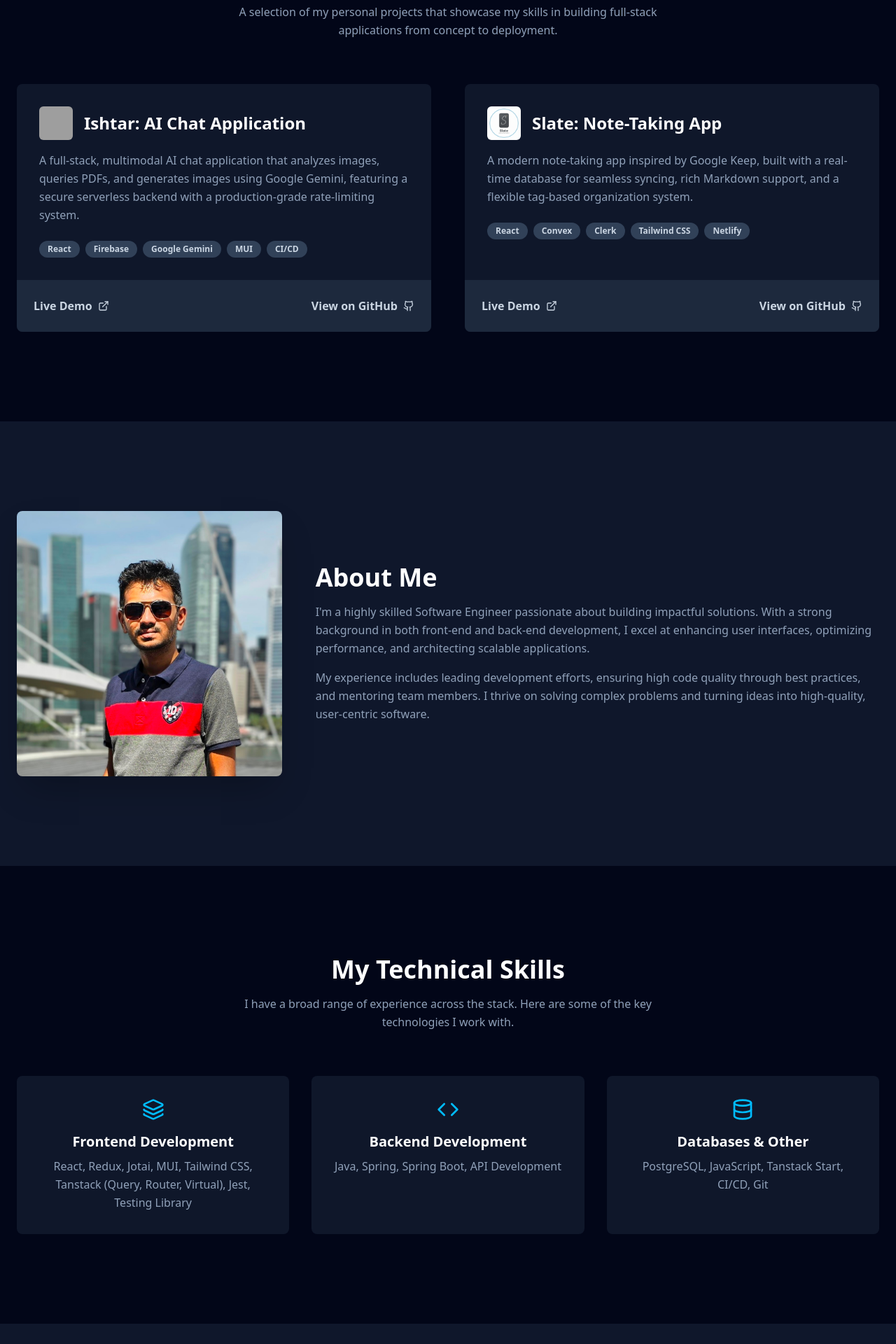
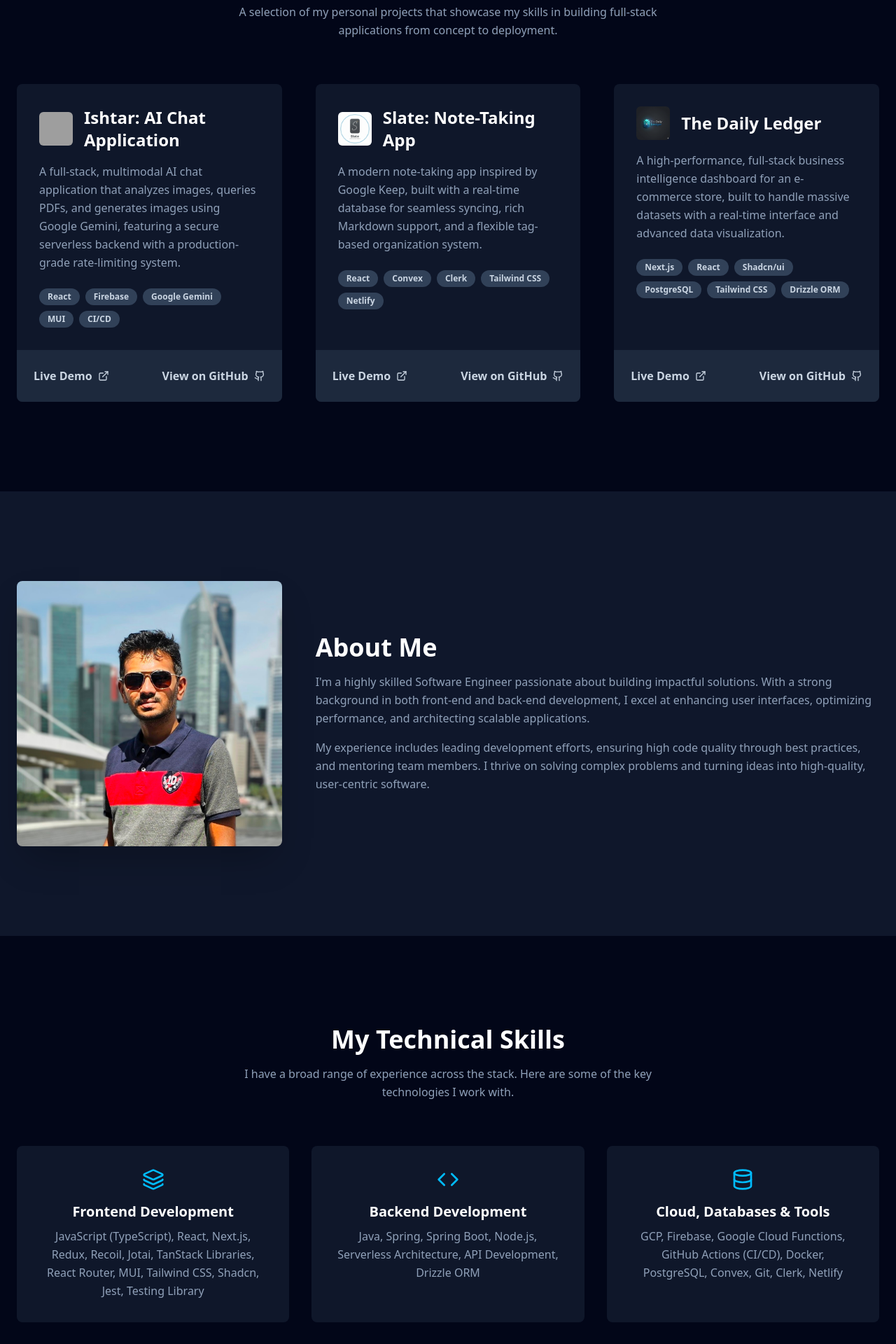
Before and after one commit to nunnarivu-labs/johnson-abraham.github.io, a React (Vite) app: page / in a window 1280 px wide. Shown: the part 980-2900 px from the top of the page at 70% size. Built offline with nearby package versions, Linux system fonts and the light colour scheme; grey boxes are pictures that could not be loaded.

Commit message:
new project added and updated skills

```diff
--- a/src/App.tsx
+++ b/src/App.tsx
@@ -12,6 +12,7 @@ import { intervalToDuration } from "date-fns";
 
 import ishtarLogo from "./assets/ishtar-logo.png";
 import slateLogo from "./assets/slate-logo.png";
+import dailyLedgerLogo from "./assets/the-daily-ledger-logo.png";
 import profilePhoto from "./assets/profile-photo.jpg";
 import heroBackground from "./assets/hero-background.jpg";
 
@@ -90,7 +91,7 @@ export default function App() {
               </p>
             </div>
 
-            <div className="grid md:grid-cols-2 gap-12">
+            <div className="grid lg:grid-cols-3 gap-12 justify-center">
               <div className="bg-slate-800/50 rounded-lg overflow-hidden flex flex-col group">
                 <div className="p-8 flex-grow">
                   <div className="flex items-center gap-4 mb-4">
@@ -180,6 +181,52 @@ export default function App() {
                   </a>
                 </div>
               </div>
+              <div className="bg-slate-800/50 rounded-lg overflow-hidden flex flex-col group">
+                <div className="p-8 flex-grow">
+                  <div className="flex items-center gap-4 mb-4">
+                    <img
+                      src={dailyLedgerLogo}
+                      alt="The Daily Ledger Logo"
+                      className="h-12 w-12 rounded-md"
+                    />
+                    <h3 className="text-2xl font-bold text-white">
+                      The Daily Ledger
+                    </h3>
+                  </div>
+                  <p className="text-slate-400 mb-6">
+                    A high-performance, full-stack business intelligence
+                    dashboard for an e-commerce store, built to handle massive
+                    datasets with a real-time interface and advanced data
+                    visualization.
+                  </p>
+                  <div className="flex flex-wrap gap-2">
+                    <span className="tech-tag">Next.js</span>
+                    <span className="tech-tag">React</span>
+                    <span className="tech-tag">Shadcn/ui</span>
+                    <span className="tech-tag">PostgreSQL</span>
+                    <span className="tech-tag">Tailwind CSS</span>
+                    <span className="tech-tag">Drizzle ORM</span>
+                  </div>
+                </div>
+                <div className="bg-slate-800 p-6 flex items-center justify-between">
+                  <a
+                    href="https://thedailyledger.nunnarivulabs.in"
+                    target="_blank"
+                    rel="noopener noreferrer"
+                    className="project-button"
+                  >
+                    Live Demo <ExternalLink className="h-4 w-4" />
+                  </a>
+                  <a
+                    href="https://github.com/nunnarivu-labs/the-daily-ledger"
+                    target="_blank"
+                    rel="noopener noreferrer"
+                    className="project-button"
+                  >
+                    View on GitHub <Github className="h-4 w-4" />
+                  </a>
+                </div>
+              </div>
             </div>
           </div>
         </section>
@@ -232,8 +279,9 @@ export default function App() {
                   Frontend Development
                 </h3>
                 <p className="text-slate-400 mt-2">
-                  React, Redux, Jotai, MUI, Tailwind CSS, Tanstack (Query,
-                  Router, Virtual), Jest, Testing Library
+                  JavaScript (TypeScript), React, Next.js, Redux, Recoil, Jotai,
+                  TanStack Libraries, React Router, MUI, Tailwind CSS, Shadcn,
+                  Jest, Testing Library
                 </p>
               </div>
               <div className="skill-card">
@@ -242,16 +290,18 @@ export default function App() {
                   Backend Development
                 </h3>
                 <p className="text-slate-400 mt-2">
-                  Java, Spring, Spring Boot, API Development
+                  Java, Spring, Spring Boot, Node.js, Serverless Architecture,
+                  API Development, Drizzle ORM
                 </p>
               </div>
               <div className="skill-card">
                 <Database className="h-8 w-8 text-sky-400 mb-4" />
                 <h3 className="text-xl font-bold text-white">
-                  Databases & Other
+                  Cloud, Databases & Tools
                 </h3>
                 <p className="text-slate-400 mt-2">
-                  PostgreSQL, JavaScript, Tanstack Start, CI/CD, Git
+                  GCP, Firebase, Google Cloud Functions, GitHub Actions (CI/CD),
+                  Docker, PostgreSQL, Convex, Git, Clerk, Netlify
                 </p>
               </div>
             </div>
@@ -268,7 +318,6 @@ export default function App() {
                 building enterprise-level software.
               </p>
             </div>
-            {/* --- UPDATED EXPERIENCE LIST --- */}
             <div className="space-y-12">
               <div className="experience-item">
                 <div className="experience-dot"></div>
```
Also changed, not shown: src/assets/the-daily-ledger-logo.png (added).
